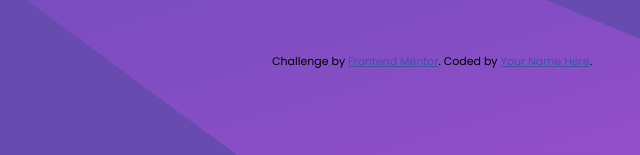
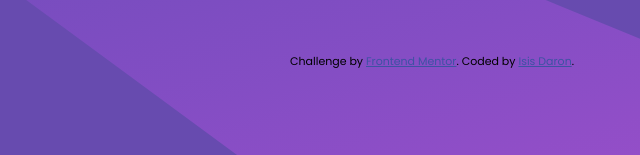
Before and after one commit to isismd/huddle-landing-page, a plain HTML site: page index.html in a window 1280 px wide. Shown: the part 703-858 px from the top of the page, 208-848 px from the left. Drawn offline with nearby package versions, Linux system fonts and the light colour scheme.

Commit message:
Update index.html

```diff
--- a/index.html
+++ b/index.html
@@ -45,7 +45,7 @@
   <footer>
     <p class="attribution">
       Challenge by <a href="https://www.frontendmentor.io?ref=challenge" target="_blank">Frontend Mentor</a>.
-      Coded by <a href="#">Your Name Here</a>.
+      Coded by <a href="#">Isis Daron</a>.
     </p>
   </footer>
 </body>
```
